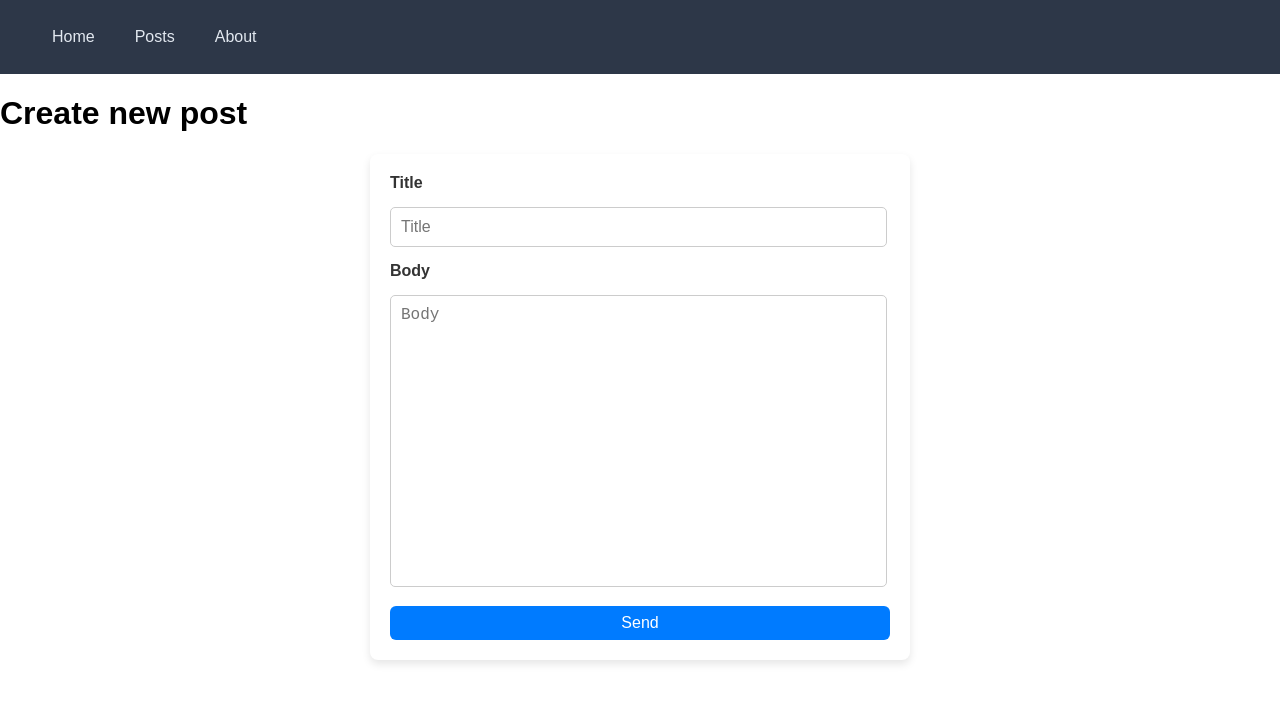
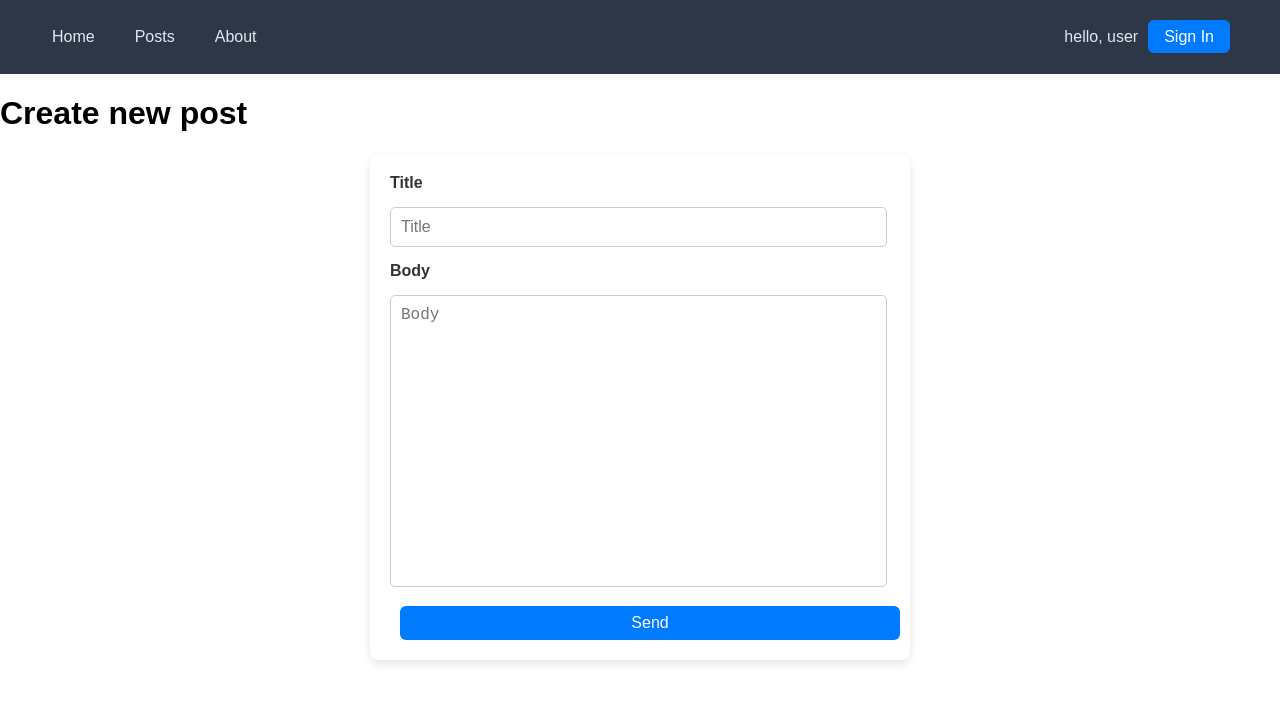
Before and after one commit to shlmt/next-blog, a Next.js app: page /posts/new in a window 1280 px wide. Shown: the top 702 px of the page. Built offline with nearby package versions, Linux system fonts and the light colour scheme; no server answers.

Commit message:
add auth with google

```diff
--- a/package.json
+++ b/package.json
@@ -11,6 +11,7 @@
   "dependencies": {
     "firebase-admin": "^13.2.0",
     "next": "13.5.8",
+    "next-auth": "^4.24.11",
     "react": "^18",
     "react-dom": "^18"
   },
--- /dev/null
+++ b/src/app/api/auth/[...nextauth]/route.ts
@@ -0,0 +1,20 @@
+import NextAuth from "next-auth";
+import GoogleProvider from "next-auth/providers/google";
+import { signIn } from "next-auth/react";
+
+export const authOptions = {
+    providers:[
+        GoogleProvider({
+            clientId: process.env.GOOGLE_CLIENT_ID!,
+            clientSecret: process.env.GOOGLE_CLIENT_SECRET!
+        })
+    ],
+    secret: process.env.NEXTAUTH_SECRET,
+    pages: {
+        signIn: '/signIn'
+    }
+}
+
+const handler = NextAuth(authOptions)
+
+export {handler as GET, handler as POST}
--- a/src/app/globals.css
+++ b/src/app/globals.css
@@ -19,6 +19,7 @@ body {
   transition: background-color 0.3s ease;
   border: none;
   cursor: pointer;
+  margin-left: 10px;
 }
 
 .btn:hover {
@@ -78,6 +79,7 @@ nav .container {
   display: flex;
   align-items: center;
   padding-left: -5px;
+  padding-right: 50px;
 }
 
 nav ul {
@@ -107,6 +109,11 @@ nav ul li:hover {
   text-decoration: none;
 }
 
+.user-details {
+  margin-left: auto;
+  color: #e2e8f0;
+}
+
 /* --- POSTS --- */
 .posts-header {
   display: flex;
@@ -123,7 +130,6 @@ nav ul li:hover {
 
 .red-btn {
   background-color: rgb(199, 38, 38);
-  margin-left: 10px;
 }
 
 .red-btn:hover {
--- a/src/app/layout.tsx
+++ b/src/app/layout.tsx
@@ -1,5 +1,8 @@
 import '@/app/globals.css'
 import AppHeader from '@/components/AppHeader'
+import SessionProvider from '@/components/SessionProvider'
+import { getServerSession } from 'next-auth'
+import { authOptions } from './api/auth/[...nextauth]/route'
 
 export const metadata = {
   title: 'Blog | Next.js',
@@ -14,11 +17,14 @@ export default function RootLayout({
 }: {
   children: React.ReactNode
 }) {
+  const session = getServerSession(authOptions)
   return (
     <html lang="en">
       <body>
-        <AppHeader />
-        {children}
+        <SessionProvider session={session}>
+          <AppHeader />
+          {children}
+        </SessionProvider>
       </body>
     </html>
   )
--- a/src/components/AppHeader.tsx
+++ b/src/components/AppHeader.tsx
@@ -1,4 +1,5 @@
 import Link from "next/link"
+import AppHeaderUser from "./AppHeaderUser"
 
 const MENU_ITEMS= [
     {title:'Home', path:'/'},
@@ -19,6 +20,7 @@ const AppHeader=(()=>{
                         </li>
                         ))}
                     </ul>
+                    <AppHeaderUser />
                 </div>
             </nav>
         </header>
--- /dev/null
+++ b/src/components/AppHeaderUser.tsx
@@ -0,0 +1,26 @@
+'use client'
+import { signOut, useSession } from 'next-auth/react'
+import Link from 'next/link'
+
+const AppHeaderUser = () => {
+	const { data: session } = useSession()
+
+	return (
+		<>
+			<div className='user-details'>
+				hello, {session?.user?.name ?? 'user'}
+				{session ? (
+					<button className='btn red-btn' onClick={() => signOut()}>
+						Sign Out
+					</button>
+				) : (
+					<Link href='/signIn' className='btn'>
+						Sign In
+					</Link>
+				)}
+			</div>
+		</>
+	)
+}
+
+export default AppHeaderUser
--- /dev/null
+++ b/src/components/SessionProvider.tsx
@@ -0,0 +1,21 @@
+'use client'
+
+import { Session } from 'next-auth'
+import { SessionProvider as Provider } from 'next-auth/react'
+import { ReactNode } from 'react'
+
+interface SessionProviderProps {
+    children: ReactNode,
+    session: Session | null
+}
+
+const SessionProvider=({children, session}:SessionProviderProps)=>{
+
+    return(
+        <Provider>
+            {children}
+        </Provider>
+    )
+}
+
+export default SessionProvider
```
Also changed, not shown: src/app/signIn/page.tsx (added, +18 -0 lines), 1 other file (tests, documents, lock files or other folders).
